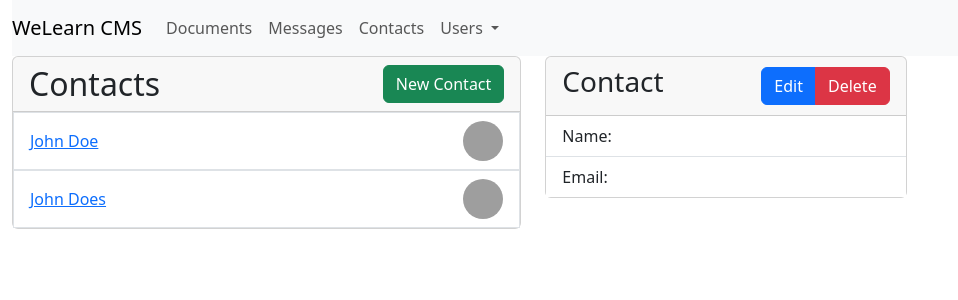
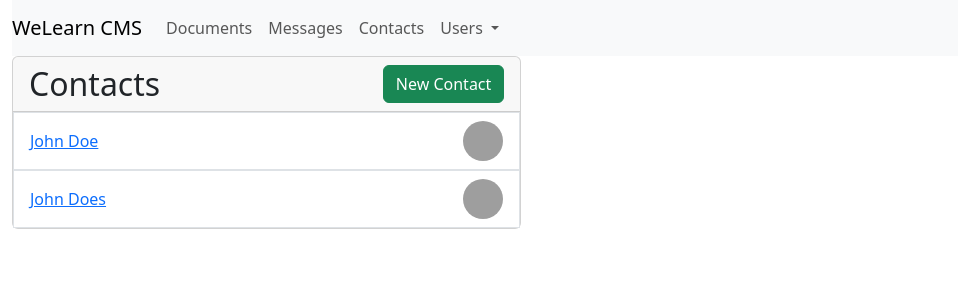
Before and after one commit to nmelgar/fullstackdev-wdd430-byui, an Angular app in the folder cms/: page / in a window 1280 px wide. Shown: the top 300 px of the page, without its empty margins (0-958 px from the left). Built offline with nearby package versions, Linux system fonts and the light colour scheme; grey boxes are pictures that could not be loaded.

Commit message:
Work Using Event Emitters to output data

```diff
--- a/cms/src/app/contacts/contact-detail/contact-detail.html
+++ b/cms/src/app/contacts/contact-detail/contact-detail.html
@@ -1,4 +1,4 @@
-<div class="card col-6">
+<div class="card col-6" *ngIf="contact">
   <div class="card-header d-flex justify-content-between align-items-center">
     <h3>Contact</h3>
     <div class="btn-group">
@@ -9,8 +9,8 @@
   <div class="row">
     <div class="col-12">
       <ul class="list-group list-group-flush">
-        <li class="list-group-item d-flex justify-content-between align-items-center">Name:</li>
-        <li class="list-group-item d-flex justify-content-between align-items-center">Email:</li>
+        <li class="list-group-item d-flex justify-content-between align-items-center">{{ contact.name }}</li>
+        <li class="list-group-item d-flex justify-content-between align-items-center">{{ contact.email }}</li>
       </ul>
       <!-- <app-contact-item></app-contact-item> -->
     </div>
--- a/cms/src/app/contacts/contact-item/contact-item.html
+++ b/cms/src/app/contacts/contact-item/contact-item.html
@@ -1,4 +1,4 @@
-<li class="list-group-item d-flex justify-content-between align-items-center">
+<li class="list-group-item d-flex justify-content-between align-items-center" (click)="onClick()">
   <a href="#">{{ contact.name }}</a>
   <img [src]="contact.imageUrl" [alt]="contact.name + ' image'" class="contact-list-image" />
 </li>
--- a/cms/src/app/contacts/contact-item/contact-item.ts
+++ b/cms/src/app/contacts/contact-item/contact-item.ts
@@ -1,12 +1,18 @@
-import { Component, Input } from '@angular/core';
+import { Component, EventEmitter, Output, Input } from '@angular/core';
 import { Contact } from '../contact.model';
 
 @Component({
   selector: 'app-contact-item',
-  imports: [],
+  standalone: true,
   templateUrl: './contact-item.html',
   styleUrl: './contact-item.css',
 })
+
 export class ContactItem {
   @Input() contact!: Contact;
+  @Output() contactSelected = new EventEmitter<Contact>();
+
+  onClick() {
+    this.contactSelected.emit(this.contact);
+  }
 }
--- a/cms/src/app/contacts/contact-list/contact-list.html
+++ b/cms/src/app/contacts/contact-list/contact-list.html
@@ -7,7 +7,10 @@
     <div class="col-12">
       <ul class="list-group">
         @for (contact of contacts; track contact.id){
-        <app-contact-item [contact]="contact"></app-contact-item>
+          <app-contact-item
+            [contact]="contact"
+            (click)="onSelectContact(contact)">
+          </app-contact-item>
         }
       </ul>
     </div>
--- a/cms/src/app/contacts/contact-list/contact-list.ts
+++ b/cms/src/app/contacts/contact-list/contact-list.ts
@@ -1,4 +1,4 @@
-import { Component } from '@angular/core';
+import { Component, EventEmitter, Output } from '@angular/core';
 import { Contact } from '../contact.model';
 import { ContactItem } from '../contact-item/contact-item';
 
@@ -19,11 +19,19 @@ export class ContactList {
     ),
 
     new Contact(
-      '234',
+      '235',
       'John Does',
       'qwer@gmail.com',
       '801-555-5555',
       'https://www.w3schools.com/howto/img_avatar.png'
     ),
   ];
+
+  @Output() selectedContactEvent = new EventEmitter<Contact>();
+
+  onSelectContact(contact: Contact) {
+    console.log('Contact clicked and emitting:', contact.name);
+    this.selectedContactEvent.emit(contact);
+  }
+
 }
--- a/cms/src/app/contacts/contacts.html
+++ b/cms/src/app/contacts/contacts.html
@@ -1,8 +1,8 @@
 <div class="row">
   <div class="col-md-5">
-    <app-contact-list></app-contact-list>
+    <app-contact-list (selectedContactEvent)="selectedContact = $event"></app-contact-list>
   </div>
   <div class="col-md-7">
-    <app-contact-detail></app-contact-detail>
+    <app-contact-detail *ngIf="selectedContact" [contact]="selectedContact"></app-contact-detail>
   </div>
 </div>
```
Also changed, not shown: cms/src/app/contacts/contact-detail/contact-detail.ts (+9 -3 lines), cms/src/app/contacts/contacts.ts (+6 -2 lines).
